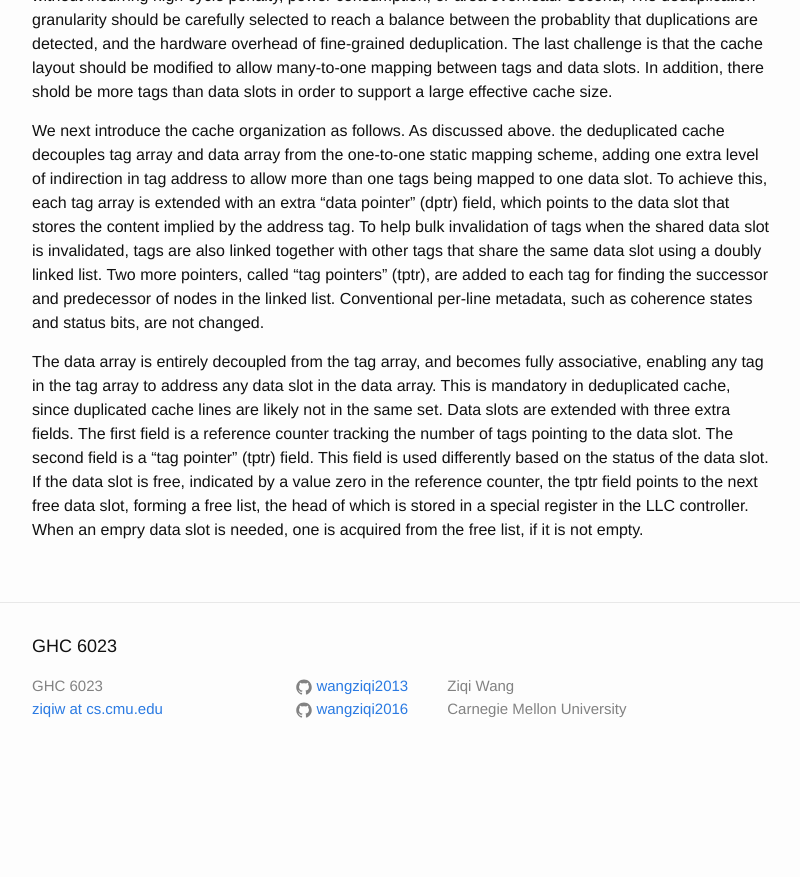
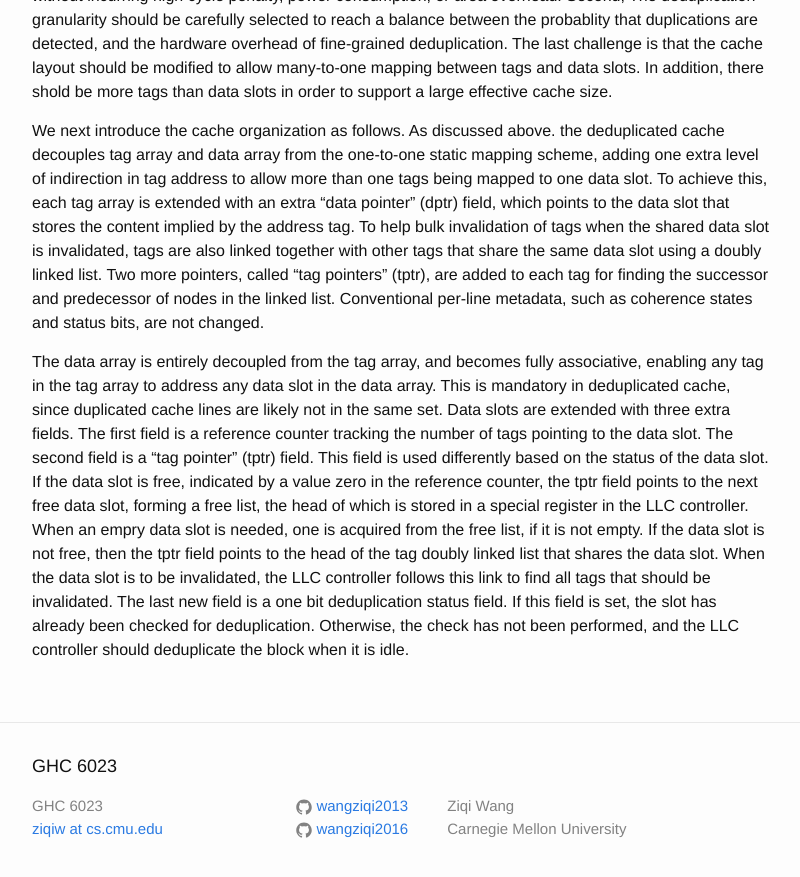
Before and after one commit to wangziqi2013/wangziqi2013.github.io, a Jekyll site: the page built from _posts/2020-06-24-llc-dedup.markdown, in a window 1280 px wide and 900 px high, scrolled down 967 px. Shown: the top 877 px of the window, without its empty margins (238-1038 px from the left). Built offline with Jekyll 4.4.1, drawn with Linux system fonts in a browser that asks for light colours; before the commit the page ends 1747 px from its top, so only the background shows below that.

Commit message:
Adding fields

```diff
--- a/_posts/2020-06-24-llc-dedup.markdown
+++ b/_posts/2020-06-24-llc-dedup.markdown
@@ -56,3 +56,8 @@ The second field is a "tag pointer" (tptr) field. This field is used differently
 If the data slot is free, indicated by a value zero in the reference counter, the tptr field points to the next free data
 slot, forming a free list, the head of which is stored in a special register in the LLC controller. When an empry data
 slot is needed, one is acquired from the free list, if it is not empty.
+If the data slot is not free, then the tptr field points to the head of the tag doubly linked list that shares the data
+slot. When the data slot is to be invalidated, the LLC controller follows this link to find all tags that should be invalidated.
+The last new field is a one bit deduplication status field. If this field is set, the slot has already been checked for
+deduplication. Otherwise, the check has not been performed, and the LLC controller should deduplicate the block when it
+is idle.
```
